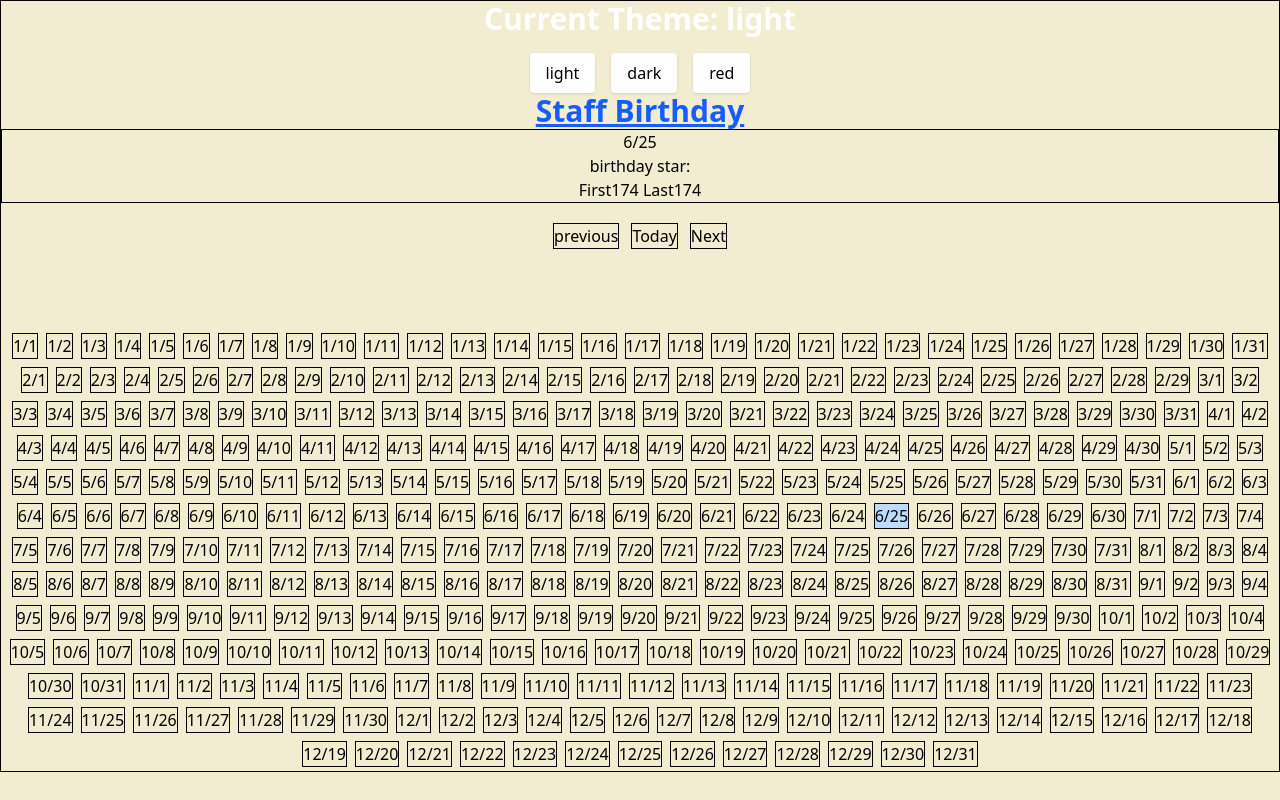
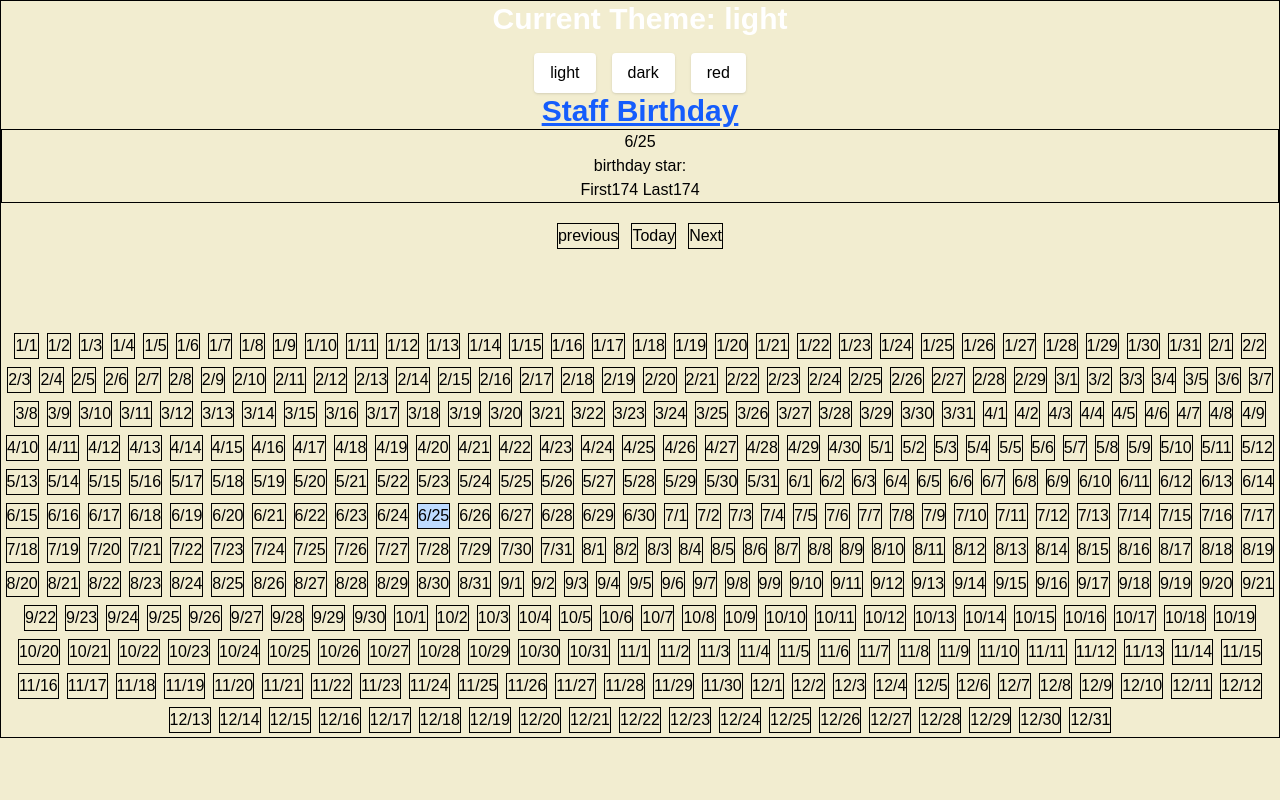
Before and after one commit to edpau/bdaytracker-frontend, a React (Vite) app: page / in a window 1280 px wide. Built offline with nearby package versions, Linux system fonts and the light colour scheme; no server answers.

Commit message:
style: set global font-family to Arial in index.css

```diff
--- a/src/index.css
+++ b/src/index.css
@@ -20,6 +20,10 @@
   --background: 242, 237, 208;
 }
 
+body {
+  font-family: Arial, sans-serif;
+}
+
 .light {
   --background: 242, 237, 208;
 }
```
